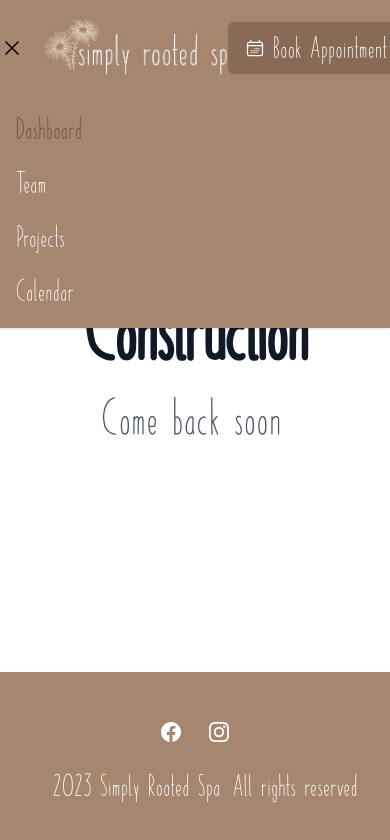
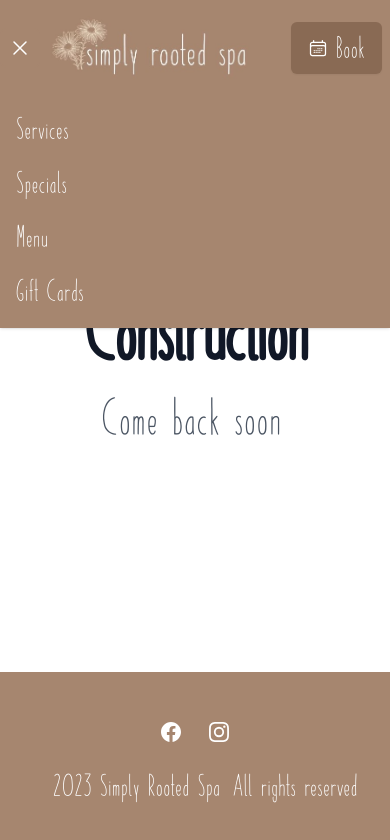
Before and after one commit to richardtaylordawson/simplyrootedspa, a Next.js app: page / in a window 390 px wide. Both pictures are taken after a click on the button "Open main menu". Shown: the top 840 px of the page. Built offline with nearby package versions, Linux system fonts and the light colour scheme.

Commit message:
fix: button on mobile

```diff
--- a/src/components/Header.jsx
+++ b/src/components/Header.jsx
@@ -26,13 +26,13 @@ export default function Header() {
         <>
           <div
             className="mx-auto max-w-7xl px-4 sm:px-6 lg:px-8"
-            style={{ padding: "16px 0" }}
+            style={{ padding: "16px 8px" }}
           >
             <div className="flex h-16 justify-between">
               <div className="flex">
                 <div className="-ml-2 mr-2 flex items-center md:hidden">
                   {/* Mobile menu button */}
-                  <Disclosure.Button className="text-white-400 inline-flex items-center justify-center rounded-md p-2 hover:bg-gray-100 hover:text-white focus:outline-none focus:ring-2 focus:ring-inset focus:ring-simplyrooted-500">
+                  <Disclosure.Button className="inline-flex items-center justify-center rounded-md p-2 text-white hover:bg-gray-100 hover:text-simplyrooted-700 focus:outline-none focus:ring-2 focus:ring-inset focus:ring-simplyrooted-500">
                     <span className="sr-only">Open main menu</span>
                     {open ? (
                       <XMarkIcon className="block h-6 w-6" aria-hidden="true" />
@@ -47,7 +47,7 @@ export default function Header() {
                   </a>
                 </div>
                 <div
-                  className="hidden md:ml-12 md:flex md:space-x-8"
+                  className="hidden md:ml-4 md:flex md:space-x-8 lg:ml-12"
                   style={{ marginTop: "8px" }}
                 >
                   {/* Current: "border-simplyrooted-500 text-white-900", Default: "border-transparent text-white hover:border-gray-300 hover:text-white-700" */}
@@ -87,7 +87,9 @@ export default function Header() {
                       className="mr-2 h-5 w-5 flex-shrink-0"
                       aria-hidden="true"
                     />
-                    <span>Book Appointment</span>
+                    <span>
+                      Book <span className="hidden md:inline">Appointment</span>
+                    </span>
                   </button>
                 </div>
               </div>
@@ -99,31 +101,31 @@ export default function Header() {
               {/* Current: "bg-simplyrooted-50 border-simplyrooted-500 text-simplyrooted-700", Default: "border-transparent text-white hover:bg-gray-50 hover:border-gray-300 hover:text-white-700" */}
               <Disclosure.Button
                 as="a"
-                href="#"
-                className="bg-simplyrooted-50 block border-l-4 border-simplyrooted-500 py-2 pl-3 pr-4 text-xl font-medium text-simplyrooted-700 sm:pl-5 sm:pr-6"
+                href="/services"
+                className="block border-l-4 border-transparent py-2 pl-3 pr-4 text-xl font-medium text-white hover:border-gray-300 hover:bg-gray-50 hover:text-simplyrooted-700 sm:pl-5 sm:pr-6"
               >
-                Dashboard
+                Services
               </Disclosure.Button>
               <Disclosure.Button
                 as="a"
-                href="#"
-                className="hover:text-white-700 block border-l-4 border-transparent py-2 pl-3 pr-4 text-xl font-medium text-white hover:border-gray-300 hover:bg-gray-50 sm:pl-5 sm:pr-6"
+                href="/specials"
+                className="block border-l-4 border-transparent py-2 pl-3 pr-4 text-xl font-medium text-white hover:border-gray-300 hover:bg-gray-50 hover:text-simplyrooted-700 sm:pl-5 sm:pr-6"
               >
-                Team
+                Specials
               </Disclosure.Button>
               <Disclosure.Button
                 as="a"
-                href="#"
-                className="hover:text-white-700 block border-l-4 border-transparent py-2 pl-3 pr-4 text-xl font-medium text-white hover:border-gray-300 hover:bg-gray-50 sm:pl-5 sm:pr-6"
+                href="/documents/menu.pdf"
+                className="block border-l-4 border-transparent py-2 pl-3 pr-4 text-xl font-medium text-white hover:border-gray-300 hover:bg-gray-50 hover:text-simplyrooted-700 sm:pl-5 sm:pr-6"
               >
-                Projects
+                Menu
               </Disclosure.Button>
               <Disclosure.Button
                 as="a"
-                href="#"
-                className="hover:text-white-700 block border-l-4 border-transparent py-2 pl-3 pr-4 text-xl font-medium text-white hover:border-gray-300 hover:bg-gray-50 sm:pl-5 sm:pr-6"
+                href="/gift-cards"
+                className="block border-l-4 border-transparent py-2 pl-3 pr-4 text-xl font-medium text-white hover:border-gray-300 hover:bg-gray-50 hover:text-simplyrooted-700 sm:pl-5 sm:pr-6"
               >
-                Calendar
+                Gift Cards
               </Disclosure.Button>
             </div>
           </Disclosure.Panel>
```
